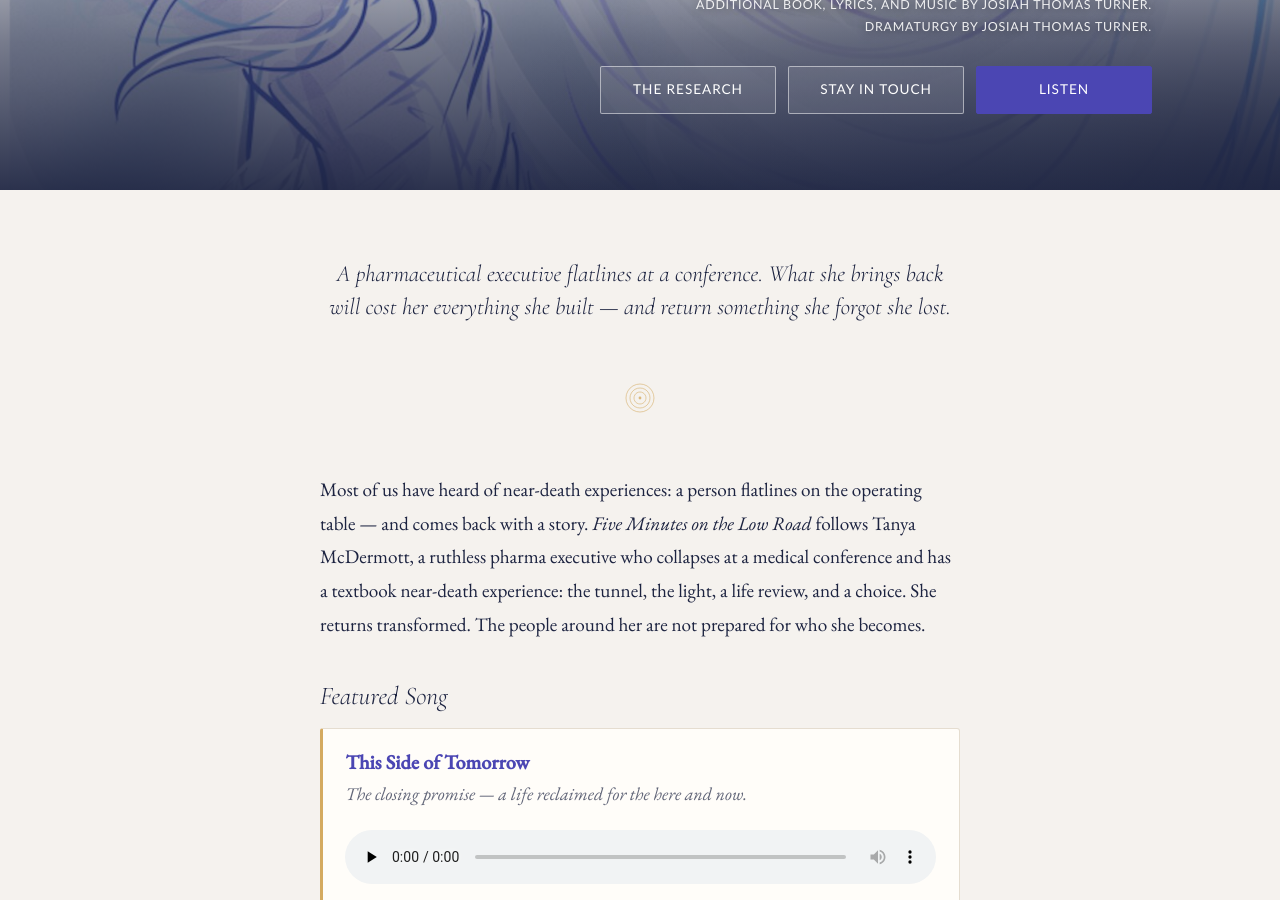
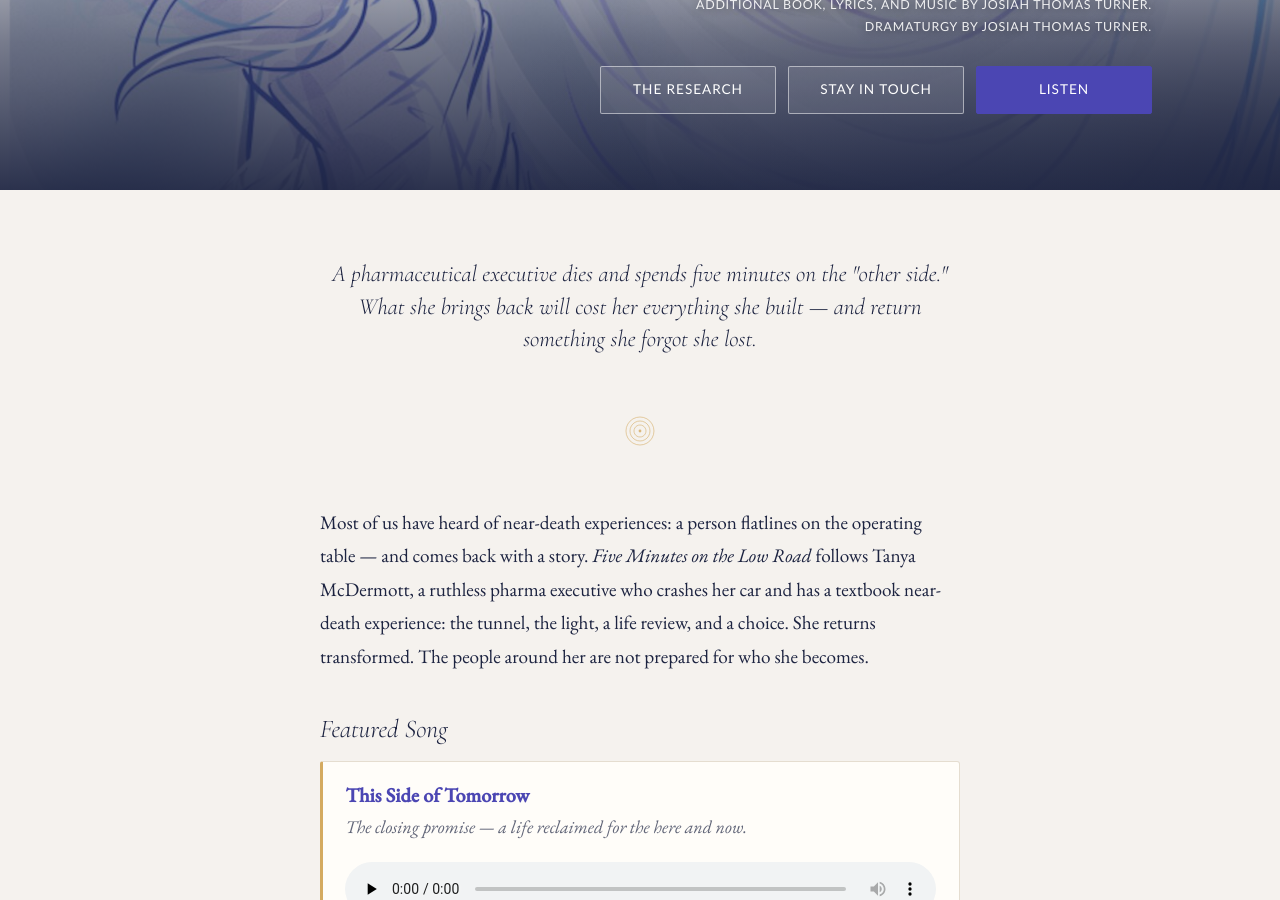
Before and after one commit to CharlesTBetz/5mlowroad, a Jekyll site: the page built from index.md, in a window 1280 px wide and 900 px high, scrolled down 621 px. Built offline with Jekyll 4.4.1, drawn with Linux system fonts in a browser that asks for light colours.

Commit message:
Sync homepage copy with About; refine logline
- Logline: "dies and spends five minutes on the other side"
- Description: Tanya crashes her car (matches about.md), fix doubled "who"

Co-Authored-By: Claude Opus 4.8 (1M context) <noreply@anthropic.com>
Claude-Session: https://claude.ai/code/session_01UrLG6QBJtLHiuH9xzcZc79

```diff
--- a/index.md
+++ b/index.md
@@ -23,13 +23,13 @@ description: A new musical about near-death experience, empathy, and transformat
 <div class="page">
 
 <!-- Logline — TODO: Charles to refine -->
-<p class="logline">A pharmaceutical executive flatlines at a conference. What she brings back will cost her everything she built &mdash; and return something she forgot she lost.</p>
+<p class="logline">A pharmaceutical executive dies and spends five minutes on the "other side." What she brings back will cost her everything she built &mdash; and return something she forgot she lost.</p>
 
 {% include divider.html %}
 
 <!-- Brief show description -->
 <section class="section">
-  <p class="lead">Most of us have heard of near-death experiences: a person flatlines on the operating table &mdash; and comes back with a story. <em>Five Minutes on the Low Road</em> follows Tanya McDermott, a ruthless pharma executive who collapses at a medical conference and has a textbook near-death experience: the tunnel, the light, a life review, and a choice. She returns transformed. The people around her are not prepared for who she becomes.</p>
+  <p class="lead">Most of us have heard of near-death experiences: a person flatlines on the operating table &mdash; and comes back with a story. <em>Five Minutes on the Low Road</em> follows Tanya McDermott, a ruthless pharma executive who crashes her car and has a textbook near-death experience: the tunnel, the light, a life review, and a choice. She returns transformed. The people around her are not prepared for who she becomes.</p>
 </section>
 
 <!-- Featured song -->
```
